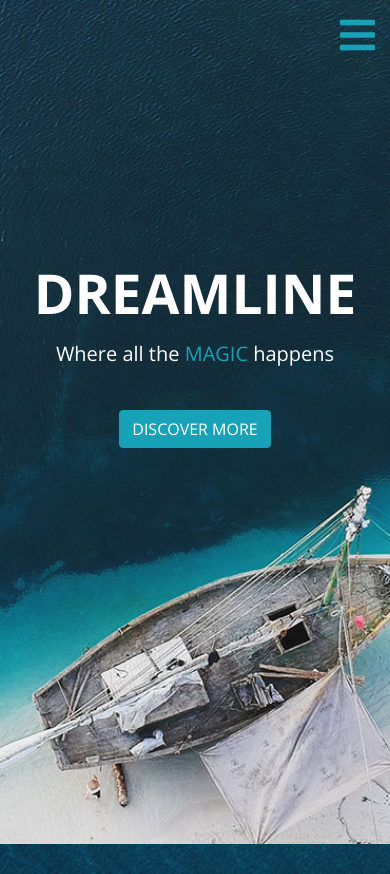
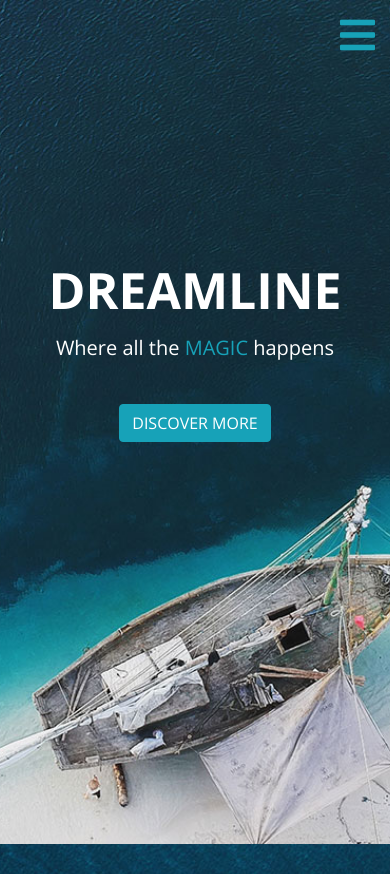
Before and after one commit to Nasjigah/Dream-Line, a plain HTML site: page index.html in a window 390 px wide. Shown: the top 874 px of the page. Drawn offline with nearby package versions, Linux system fonts and the light colour scheme; some packages are replaced by stand-ins of ours; a script that the page names is missing.

Commit message:
Update style.css

```diff
--- a/style.css
+++ b/style.css
@@ -481,7 +481,7 @@ footer {
 
 @media only screen and (max-width: 480px) {
 
-
+    .intro-content h1 { font-size: 50px; }
     .back-to-top { font-size: 40px; }
     .social-icon a { font-size: 20px; }
     .copy-right { font-size: 12px; }
```
